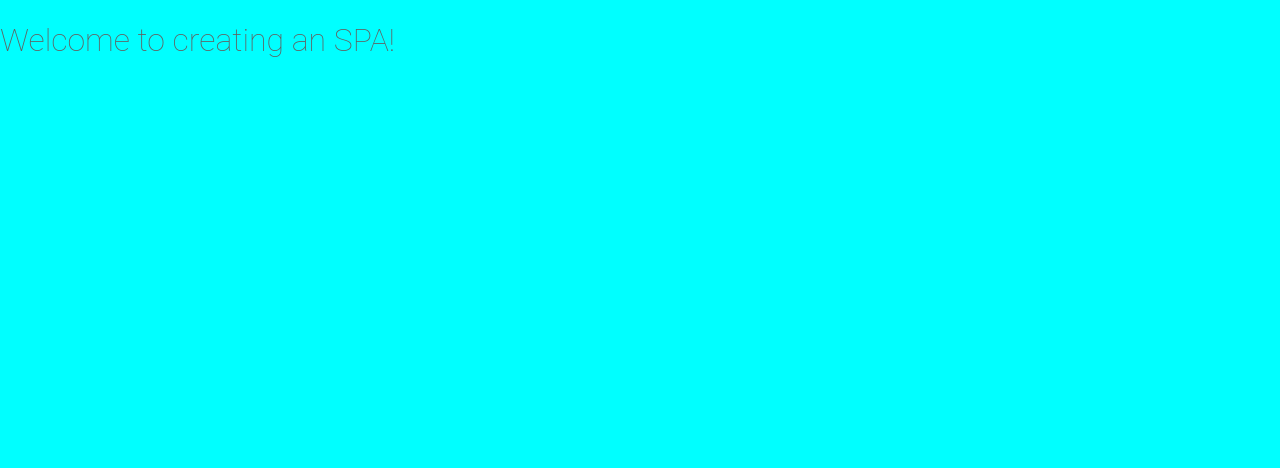
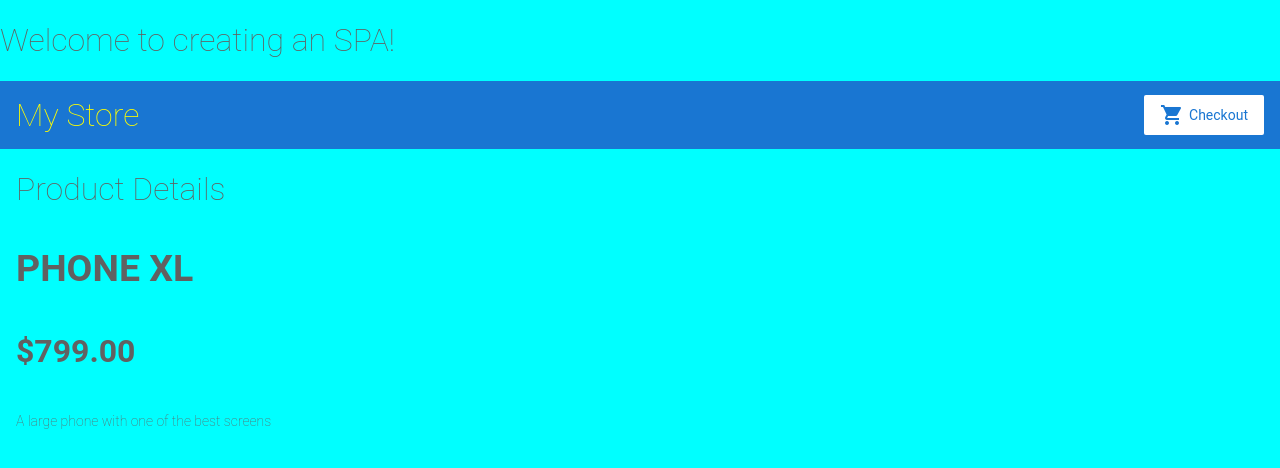
Before and after one commit to nathub071122/angular-project, an Angular app: page /products/1 in a window 1280 px wide. Shown: the top 468 px of the page. Built offline with nearby package versions, Linux system fonts and the light colour scheme.

Commit message:
5 files modified, 3 added, 1 deleted

```diff
--- a/src/app/app.module.ts
+++ b/src/app/app.module.ts
@@ -8,6 +8,7 @@
 import { ProductListComponent } from './product-list/product-list.component';
 import { ProductAlertsComponent } from './product-alerts/product-alerts.component';
 import { ProductDetailsComponent } from './product-details/product-details.component';
+import { CartService } from './cart.service';
 
 @NgModule({
   imports: [
@@ -27,7 +28,8 @@
   ],
   bootstrap: [
     AppComponent
-  ]
+  ],
+  // providers: [CartService]
 })
 export class AppModule { }
 
--- /dev/null
+++ b/src/app/cart.service.ts
@@ -0,0 +1,20 @@
+import { Injectable } from '@angular/core';
+import { Product } from './productsRepository';
+
+@Injectable({
+  providedIn: 'root'
+})
+export class CartService {
+  items : Product[] = [];
+  constructor() { }
+  addtoCart(product:Product){
+    this.items.push(product);
+  }
+  getItems(){
+    return this.items;
+  }
+  clearCart(){
+    this.items = [];
+    return this.items;
+  }
+}
--- a/src/app/product-alerts/product-alerts.component.ts
+++ b/src/app/product-alerts/product-alerts.component.ts
@@ -1,5 +1,5 @@
 import { Component,EventEmitter,Input, Output } from "@angular/core";
-import { Product } from "../products";
+import { Product } from "../productsRepository";
 
 @Component({
   selector: 'app-product-alerts',
--- a/src/app/product-details/product-details.component.html
+++ b/src/app/product-details/product-details.component.html
@@ -1,7 +1,7 @@
 <h1>Product Details<h1>
 
-<div>
-  <h2>{{product.name | uppercase}}</h2>
-  <h3>{{product.price | currency}}
-    <p>{{product.description}}
+<div *ngIf="product">
+  <h3>{{product.name | uppercase}}</h3>
+  <h4>{{product.price | currency}}</h4>
+    <p>{{product.description}}</p>
 </div>
--- a/src/app/product-details/product-details.component.ts
+++ b/src/app/product-details/product-details.component.ts
@@ -1,6 +1,7 @@
 import { Component,OnInit } from '@angular/core';
 import { ActivatedRoute } from '@angular/router';
-import {Product, products} from '../products';
+import { CartService } from '../cart.service';
+import {Product, products} from '../productsRepository';
 @Component({
   selector: 'app-product-details',
   templateUrl: './product-details.component.html',
@@ -24,7 +25,8 @@
 // }
 
 // initialize the route
-constructor(private activatedRoute: ActivatedRoute) {
+constructor(private activatedRoute: ActivatedRoute,
+  private cartService:CartService) {
 console.log("Component is constructed!")
 }
 // lifecycle hook
--- a/src/app/product-list/product-list.component.ts
+++ b/src/app/product-list/product-list.component.ts
@@ -1,7 +1,8 @@
 import { Component } from '@angular/core';
 // import {productsFromFile} from '../products'
-import {products} from '../products'
+import {products} from '../productsRepository'
 
+//Annotations / Decorator
 @Component({
   selector: 'app-product-list',
   templateUrl: './product-list.component.html',
```
Also changed, not shown: src/app/productsRepository.ts (renamed from src/app/products.ts), 1 other file (tests, documents, lock files or other folders).
